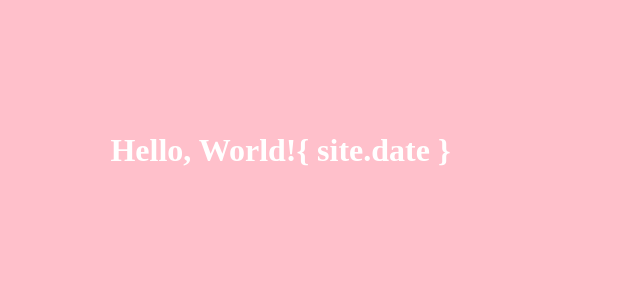
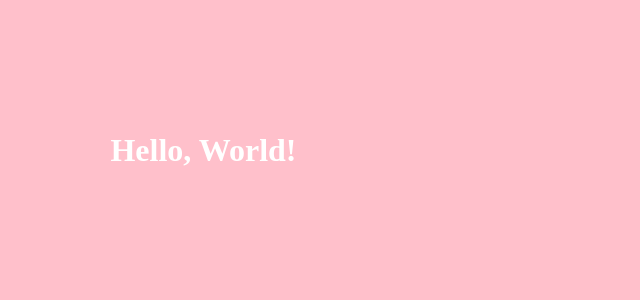
Before and after one commit to jessekorzan/ek, a Jekyll site: the page built from index.html, in a window 1280 px wide. Shown: the top 300 px of the page, without its empty margins (0-640 px from the left). Built offline with Jekyll 4.4.1, drawn with Linux system fonts in a browser that asks for light colours.

Commit message:
Update index.html

```diff
--- a/index.html
+++ b/index.html
@@ -4,4 +4,4 @@ title: my web page
 published: true
 ---
 
-<h1>Hello, World!{ site.date }</h1>
+<h1>Hello, World!{{ site.date }}</h1>
```
